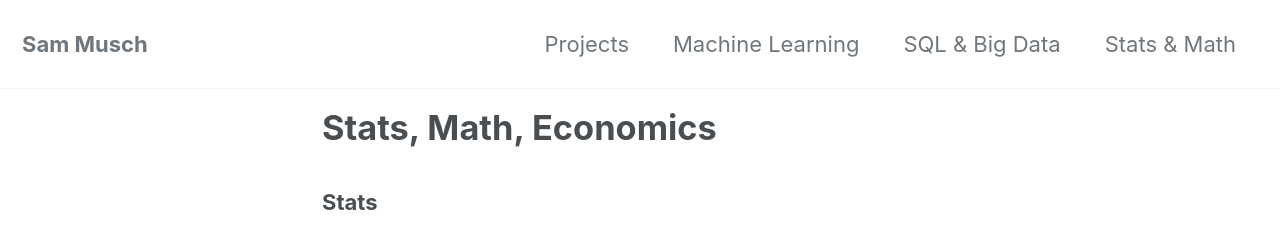
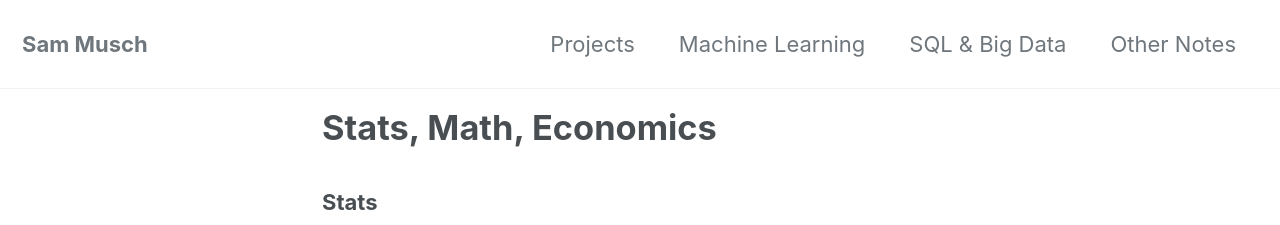
Before and after one commit to SamMusch/SamMusch.github.io, a Jekyll site: the page built from _pages/stats-math.md, in a window 1280 px wide. Shown: the top 225 px of the page. Built offline with Jekyll 4.4.1, drawn with Linux system fonts in a browser that asks for light colours; cached includes are drawn as plain includes; nearby versions of some CDN libraries.

Commit message:
Add files via upload

```diff
--- a/_data/navigation.yml
+++ b/_data/navigation.yml
@@ -6,7 +6,7 @@ main:
     url: /ml/
   - title: "SQL & Big Data"
     url: /sql/
-  - title: "Stats & Math"
+  - title: "Other Notes"
     url: /stats/
   # - title: "About"
   #   url: https://mmistakes.github.io/minimal-mistakes/about/
```
